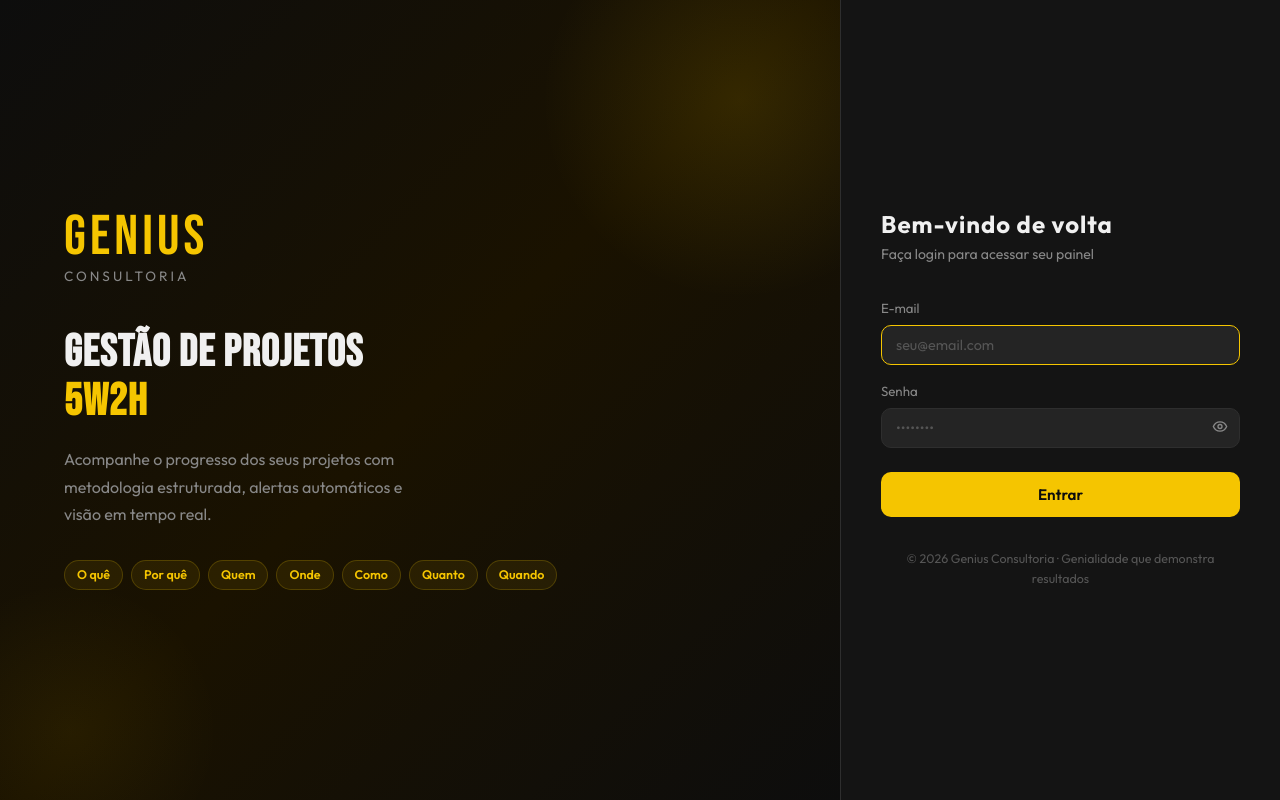
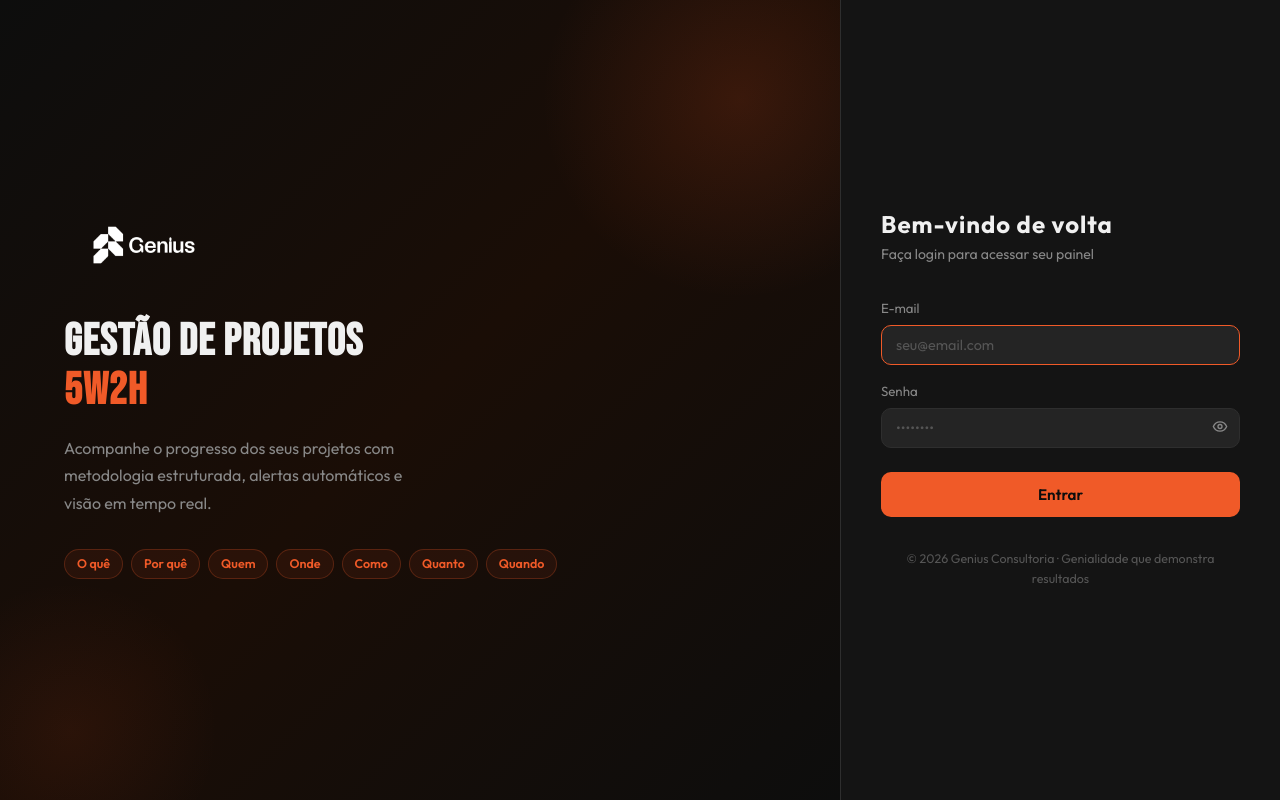
Before and after one commit to jeffgomessilva10-spec/genius-5w2h, a React (Vite) app in the folder frontend/: page /login in a window 1280 px wide. Built offline with nearby package versions, Linux system fonts and the light colour scheme.

Commit message:
Update brand colors to Genius orange and add official logo

```diff
--- a/frontend/src/components/layout/Sidebar.jsx
+++ b/frontend/src/components/layout/Sidebar.jsx
@@ -39,19 +39,11 @@ export default function Sidebar() {
     }}>
       {/* Logo */}
       <div style={{
-        padding: '28px 24px',
+        padding: '20px 24px',
         borderBottom: '1px solid var(--genius-border)',
+        display: 'flex', alignItems: 'center',
       }}>
-        <div style={{
-          fontFamily: "'Bebas Neue', sans-serif",
-          fontSize: '1.6rem',
-          letterSpacing: '2px',
-          color: 'var(--genius-gold)',
-          lineHeight: 1,
-        }}>GENIUS</div>
-        <div style={{ color: 'var(--genius-text-muted)', fontSize: '0.72rem', letterSpacing: '1.5px', textTransform: 'uppercase', marginTop: 2 }}>
-          Consultoria
-        </div>
+        <img src="/logo-branca.png" alt="Genius Consultoria" style={{ height: 36, width: 'auto', objectFit: 'contain' }} />
       </div>
 
       {/* Nav */}
--- a/frontend/src/pages/LoginPage.jsx
+++ b/frontend/src/pages/LoginPage.jsx
@@ -39,7 +39,7 @@ export default function LoginPage() {
       {/* Painel esquerdo – identidade visual */}
       <div style={{
         flex: 1,
-        background: 'linear-gradient(135deg, #0D0D0D 0%, #1a1200 50%, #0D0D0D 100%)',
+        background: 'linear-gradient(135deg, #0D0D0D 0%, #1a0d06 50%, #0D0D0D 100%)',
         display: 'flex',
         flexDirection: 'column',
         justifyContent: 'center',
@@ -52,32 +52,19 @@ export default function LoginPage() {
         <div style={{
           position: 'absolute', top: -100, right: -100,
           width: 400, height: 400, borderRadius: '50%',
-          background: 'radial-gradient(circle, rgba(245,197,0,0.12) 0%, transparent 70%)',
+          background: 'radial-gradient(circle, rgba(240,90,40,0.15) 0%, transparent 70%)',
           pointerEvents: 'none',
         }} />
         <div style={{
           position: 'absolute', bottom: -80, left: -80,
           width: 300, height: 300, borderRadius: '50%',
-          background: 'radial-gradient(circle, rgba(245,197,0,0.06) 0%, transparent 70%)',
+          background: 'radial-gradient(circle, rgba(240,90,40,0.08) 0%, transparent 70%)',
           pointerEvents: 'none',
         }} />
 
         <div style={{ position: 'relative', zIndex: 1 }}>
           {/* Logo */}
-          <div style={{
-            fontFamily: "'Bebas Neue', sans-serif",
-            fontSize: '3.5rem',
-            letterSpacing: '4px',
-            color: 'var(--genius-gold)',
-            lineHeight: 1,
-          }}>GENIUS</div>
-          <div style={{
-            fontSize: '0.85rem',
-            letterSpacing: '3px',
-            textTransform: 'uppercase',
-            color: 'var(--genius-text-muted)',
-            marginBottom: 40,
-          }}>CONSULTORIA</div>
+          <img src="/logo-branca.png" alt="Genius Consultoria" style={{ height: 48, width: 'auto', objectFit: 'contain', marginBottom: 40 }} />
 
           <h1 style={{
             fontFamily: "'Bebas Neue', sans-serif",
@@ -105,8 +92,8 @@ export default function LoginPage() {
             {['O quê', 'Por quê', 'Quem', 'Onde', 'Como', 'Quanto', 'Quando'].map((tag) => (
               <span key={tag} style={{
                 padding: '4px 12px', borderRadius: '999px',
-                background: 'rgba(245,197,0,0.08)',
-                border: '1px solid rgba(245,197,0,0.2)',
+                background: 'rgba(240,90,40,0.08)',
+                border: '1px solid rgba(240,90,40,0.25)',
                 color: 'var(--genius-gold)',
                 fontSize: '0.78rem', fontWeight: 600,
               }}>{tag}</span>
--- a/frontend/src/styles/globals.css
+++ b/frontend/src/styles/globals.css
@@ -3,9 +3,9 @@
 
 /* ── Variáveis de marca ─────────────────────────────── */
 :root {
-  --genius-gold:        #F5C500;
-  --genius-gold-dark:   #D4A800;
-  --genius-gold-light:  #FFD740;
+  --genius-gold:        #F05A28;
+  --genius-gold-dark:   #D04A1A;
+  --genius-gold-light:  #FF7A48;
   --genius-black:       #0D0D0D;
   --genius-dark:        #141414;
   --genius-surface:     #1C1C1C;
```
Also changed, not shown: frontend/public/logo-branca.png (added), frontend/public/logo-laranja.png (added).
